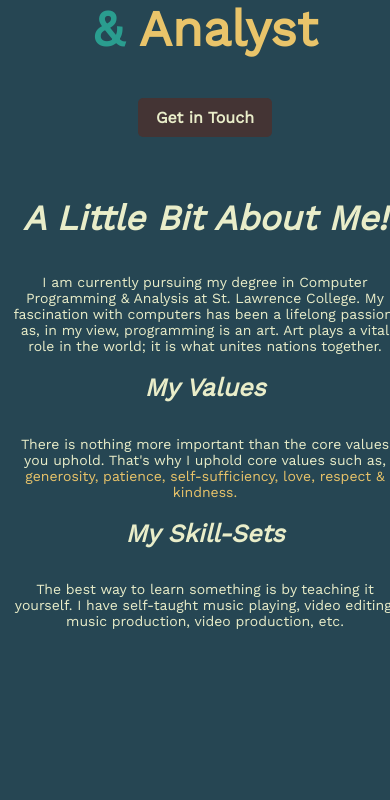
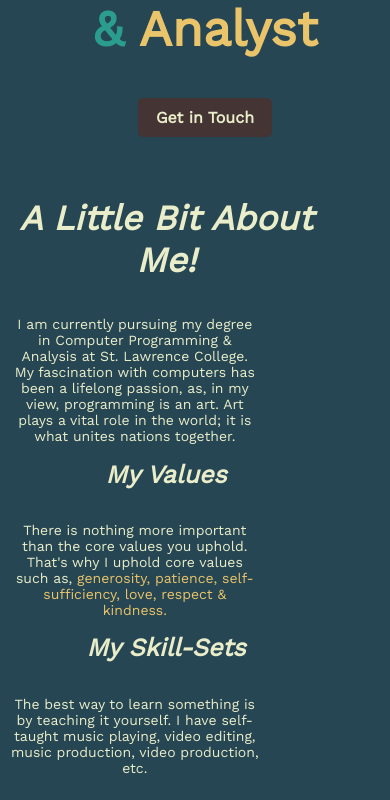
Before and after one commit to jefferyhoekstra/myportfolio, a web app: file index.html in a window 390 px wide; the page is wider, and only the part inside the window is pictured. Shown: the part 451-1251 px from the top of that part. Before the commit the page ends 1080 px from the top of that part, so only its background shows below. Run offline with its HTML, style and script files only (its server is not run), Linux system fonts and the light colour scheme.

Commit message:
Update styles.css

```diff
--- a/css/styles.css
+++ b/css/styles.css
@@ -203,12 +203,12 @@ footer {
         margin-top: 5%;
         margin-right: 0;
         color: #e9edc9;
-        width: 100%;
+        width: 80%;
         float: none;
     }
 
     .desc p {
-        width: 100%; /* Make the paragraph full width on smaller screens */
+        width: 80%; /* Make the paragraph full width on smaller screens */
         margin-left: 0; /* Reset margin for smaller screens */
         color: #e9edc9;
     }
```
